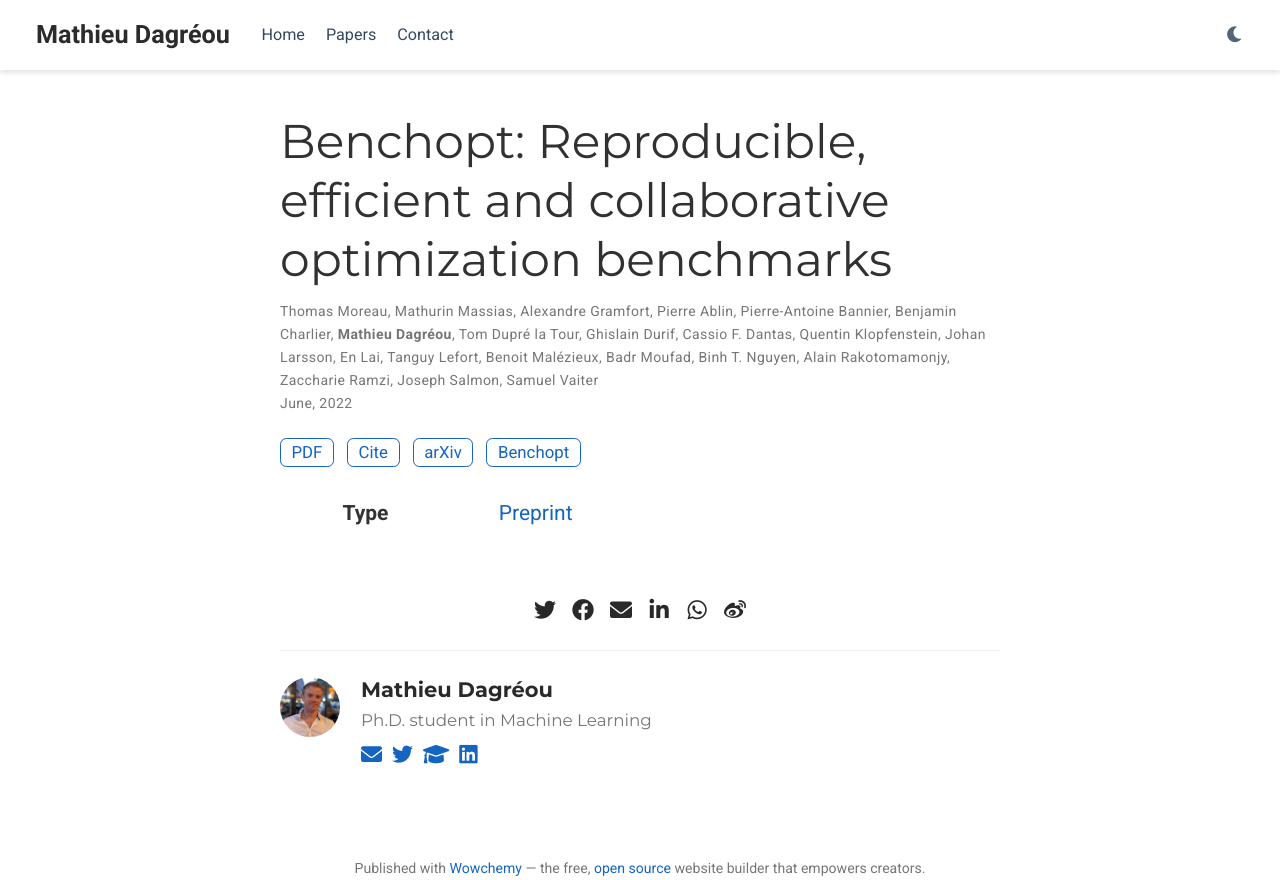
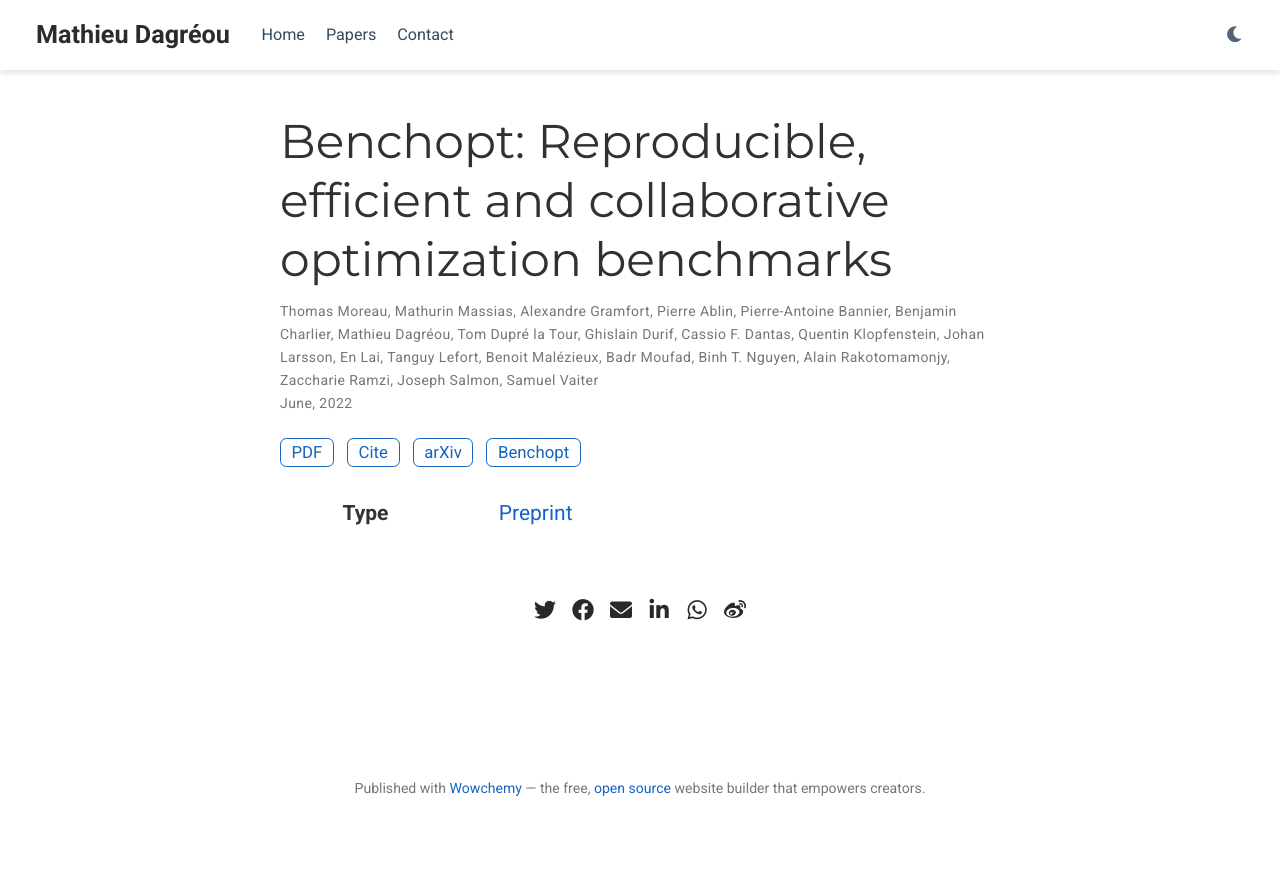
Before and after one commit to MatDag/matdag.github.io, a plain HTML site: page publication/benchopt/index.html in a window 1280 px wide. After the commit the page ends 800 px from the top, so only its background shows below. Drawn offline with nearby package versions, Linux system fonts and the light colour scheme; a script that the page names is missing.

Commit message:
FIX author publications

```diff
--- a/publication/benchopt/index.html
+++ b/publication/benchopt/index.html
@@ -665,7 +665,7 @@
       Alexandre Gramfort</span>, <span >
       Pierre Ablin</span>, <span >
       Pierre-Antoine Bannier</span>, <span >
-      Benjamin Charlier</span>, <span class="author-highlighted">
+      Benjamin Charlier</span>, <span >
       Mathieu Dagréou</span>, <span >
       Tom Dupré la Tour</span>, <span >
       Ghislain Durif</span>, <span >
@@ -986,98 +986,6 @@ Supplementary notes can be added here, including [code, math, and images](https:
 
 
 
-  <div class="media author-card content-widget-hr">
-
-
-      <a href="https://matdag.github.io/"><img class="avatar mr-3 avatar-circle" src="/authors/admin/avatar_hu535661bce2c742bf7a0f6a055ac0b6d1_598245_270x270_fill_q75_lanczos_center.jpg" alt="Mathieu Dagréou"></a>
-
-
-    <div class="media-body">
-      <h5 class="card-title"><a href="https://matdag.github.io/">Mathieu Dagréou</a></h5>
-      <h6 class="card-subtitle">Ph.D. student in Machine Learning</h6>
-
-      <ul class="network-icon" aria-hidden="true">
-
-
-
-
-
-
-
-
-
-
-
-
-    <li>
-      <a href="/#contact" >
-        <i class="fas fa-envelope"></i>
-      </a>
-    </li>
-
-
-
-
-
-
-
-
-
-
-
-
-    <li>
-      <a href="https://twitter.com/mat_dag" target="_blank" rel="noopener">
-        <i class="fab fa-twitter"></i>
-      </a>
-    </li>
-
-
-
-
-
-
-
-
-
-
-
-
-    <li>
-      <a href="https://scholar.google.com/citations?user=_AYpVTMAAAAJ&amp;hl=fr&amp;oi=ao" target="_blank" rel="noopener">
-        <i class="fas fa-graduation-cap"></i>
-      </a>
-    </li>
-
-
-
-
-
-
-
-
-
-
-
-
-    <li>
-      <a href="https://www.linkedin.com/in/mathieu-dagreou/" target="_blank" rel="noopener">
-        <i class="fab fa-linkedin"></i>
-      </a>
-    </li>
-
-</ul>
-
-    </div>
-  </div>
-
-
-
-
-
-
-
-
 
 
 
--- a/sitemap.xml
+++ b/sitemap.xml
@@ -70,6 +70,8 @@
   <url>
     <loc>https://matdag.github.io/category/demo/</loc><lastmod>2020-12-13T00:00:00+00:00</lastmod><changefreq>weekly</changefreq></url>
   <url>
+    <loc></loc><lastmod>2020-12-13T00:00:00+00:00</lastmod><changefreq>weekly</changefreq></url>
+  <url>
     <loc>https://matdag.github.io/post/</loc><lastmod>2020-12-13T00:00:00+00:00</lastmod><changefreq>weekly</changefreq></url>
   <url>
     <loc>https://matdag.github.io/tags/</loc><lastmod>2020-12-13T00:00:00+00:00</lastmod><changefreq>weekly</changefreq></url>
```
Also changed, not shown: index.html (+2 -2 lines), index.json (+1 -1 lines), publication-type/3/index.html (+2 -2 lines), publication/index.html (+2 -2 lines), publication/saba/index.html (+1 -93 lines).
